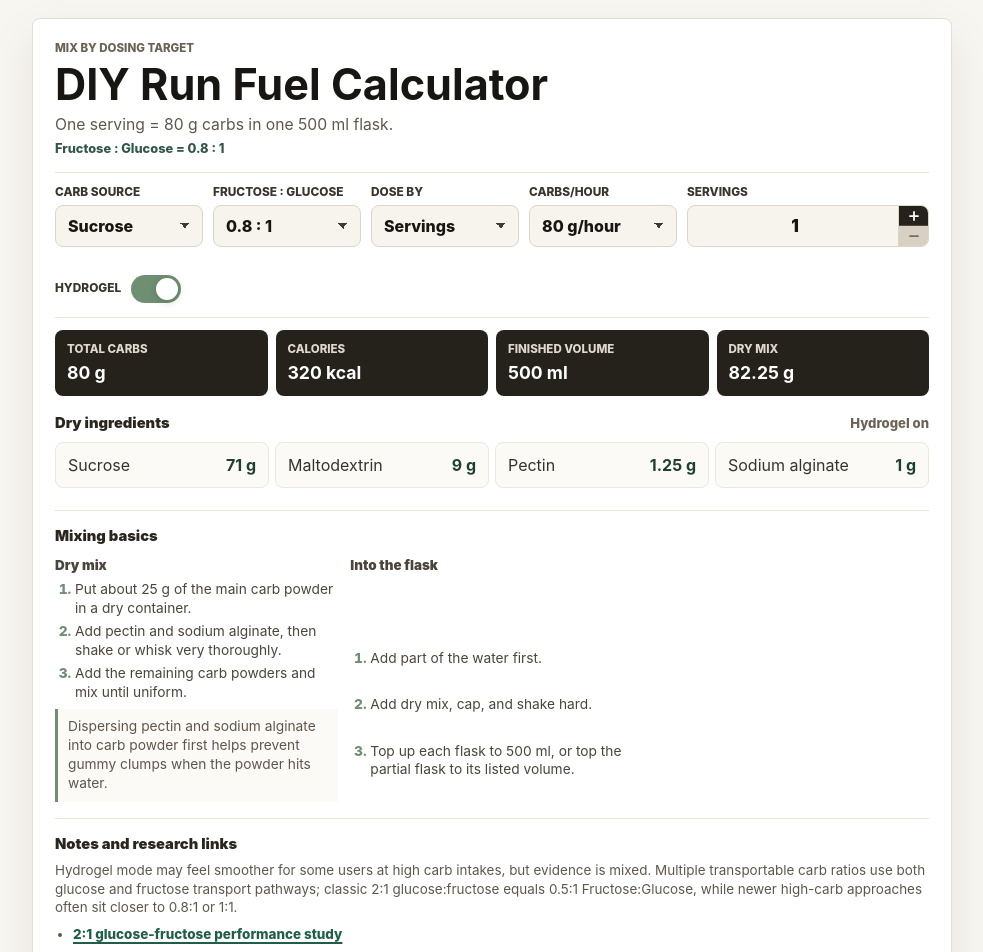
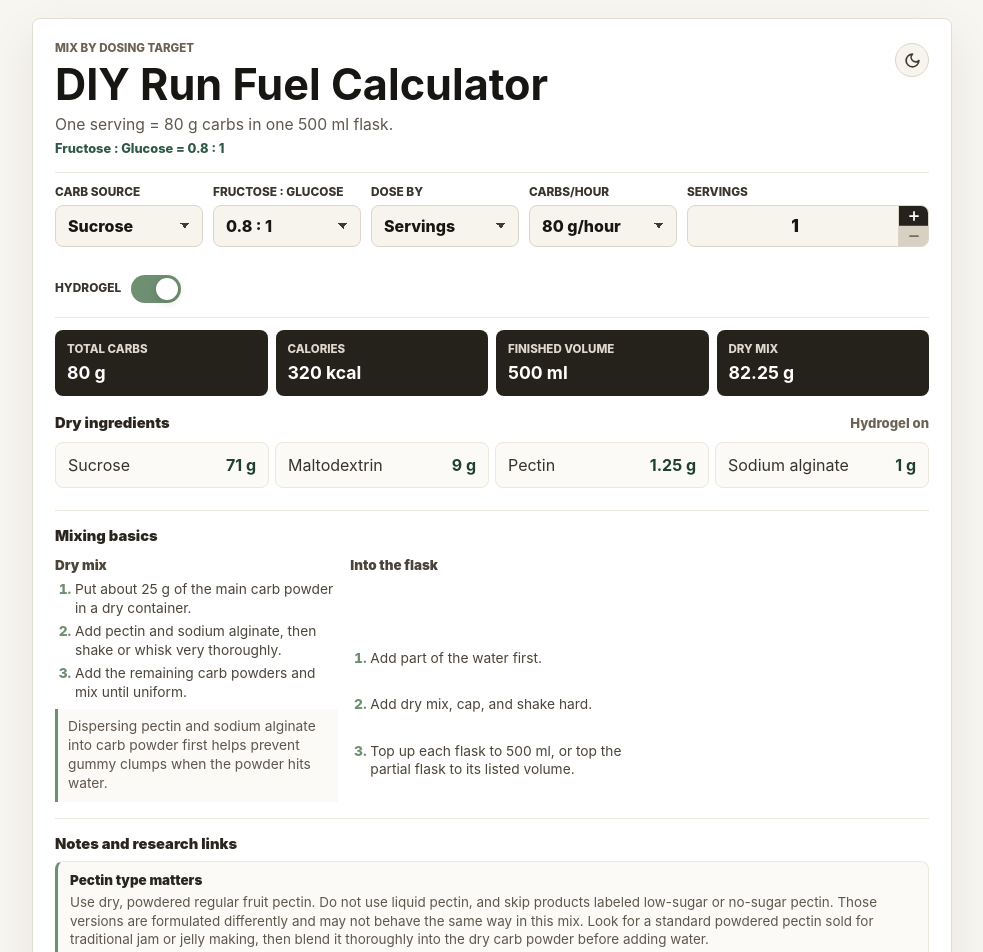
Before and after one commit to noahlimits/diy-320-drink-mix-calculator, a React (Vite) app: page / in a window 1280 px wide. Shown: the top 952 px of the page, without its empty margins (148-1131 px from the left). Built offline with nearby package versions, Linux system fonts and the light colour scheme.

Commit message:
Add pectin guidance and dark mode

```diff
--- a/src/main.tsx
+++ b/src/main.tsx
@@ -1,6 +1,6 @@
 import { StrictMode, useState } from "react";
 import { createRoot } from "react-dom/client";
-import { Minus, Plus } from "lucide-react";
+import { Minus, Moon, Plus, Sun } from "lucide-react";
 import "./styles.css";
 
 type Ingredient = {
@@ -122,6 +122,7 @@ function App() {
   const [customRatio, setCustomRatio] = useState(0.8);
   const [customRatioInput, setCustomRatioInput] = useState("0.8");
   const [hydrogelMode, setHydrogelMode] = useState(true);
+  const [isDarkMode, setIsDarkMode] = useState(false);
 
   const totalRunMinutes = runHours * 60 + runMinutes;
   const runTimeHours = totalRunMinutes / 60;
@@ -255,9 +256,10 @@ function App() {
   };
 
   return (
-    <main className="app-shell">
+    <main className={`app-shell${isDarkMode ? " dark-mode" : ""}`}>
       <section className="calculator" aria-labelledby="calculator-title">
         <header className="hero">
+          <div>
             <p className="eyebrow">Mix by dosing target</p>
             <h1 id="calculator-title">DIY Run Fuel Calculator</h1>
             <p className="subtitle">
@@ -266,6 +268,16 @@ function App() {
                 : `One serving = ${formatGrams(carbsPerHour)} carbs in one 500 ml flask.`}
             </p>
             <p className="ratio-line">Fructose : Glucose = {getRatioLabel(ratio)}</p>
+          </div>
+          <button
+            type="button"
+            className="theme-toggle"
+            onClick={() => setIsDarkMode((currentMode) => !currentMode)}
+            aria-label={isDarkMode ? "Switch to light mode" : "Switch to dark mode"}
+            title={isDarkMode ? "Switch to light mode" : "Switch to dark mode"}
+          >
+            {isDarkMode ? <Sun size={17} strokeWidth={2.4} /> : <Moon size={17} strokeWidth={2.4} />}
+          </button>
         </header>
 
         <section className="control-surface" aria-label="Calculator controls">
@@ -586,6 +598,12 @@ function App() {
 
         <section className="research-notes" aria-labelledby="research-title">
           <h2 id="research-title">Notes and research links</h2>
+          <div className="pectin-note">
+            <h3>Pectin type matters</h3>
+            <p>
+              Use dry, powdered regular fruit pectin. Do not use liquid pectin, and skip products labeled low-sugar or no-sugar pectin. Those versions are formulated differently and may not behave the same way in this mix. Look for a standard powdered pectin sold for traditional jam or jelly making, then blend it thoroughly into the dry carb powder before adding water.
+            </p>
+          </div>
           <p>
             Hydrogel mode may feel smoother for some users at high carb intakes, but evidence is mixed. Multiple transportable carb ratios use both glucose and fructose transport pathways; classic 2:1 glucose:fructose equals 0.5:1 Fructose:Glucose, while newer high-carb approaches often sit closer to 0.8:1 or 1:1.
           </p>
--- a/src/styles.css
+++ b/src/styles.css
@@ -27,10 +27,14 @@ select {
 
 .app-shell {
   align-items: flex-start;
+  background: #f8f6f1;
   display: flex;
   justify-content: center;
   min-height: 100vh;
   padding: 18px;
+  transition:
+    background 180ms ease,
+    color 180ms ease;
 }
 
 .calculator {
@@ -44,7 +48,34 @@ select {
 }
 
 .hero {
+  align-items: flex-start;
+  display: flex;
+  gap: 16px;
+  justify-content: space-between;
   margin-bottom: 16px;
+}
+
+.theme-toggle {
+  align-items: center;
+  background: #f7f4ee;
+  border: 1px solid #ddd5c8;
+  border-radius: 999px;
+  color: #413a30;
+  cursor: pointer;
+  display: inline-flex;
+  flex: 0 0 auto;
+  height: 34px;
+  justify-content: center;
+  margin-top: 2px;
+  transition:
+    background 160ms ease,
+    border-color 160ms ease,
+    color 160ms ease;
+  width: 34px;
+}
+
+.theme-toggle:hover {
+  background: #ece6da;
 }
 
 .eyebrow {
@@ -466,6 +497,22 @@ h1 {
   padding-top: 16px;
 }
 
+.pectin-note {
+  background: #fbfaf7;
+  border: 1px solid #ede7dc;
+  border-left: 3px solid #6f8f72;
+  border-radius: 8px;
+  display: grid;
+  gap: 5px;
+  padding: 10px 12px;
+}
+
+.pectin-note h3 {
+  color: #2a261f;
+  font-size: 0.84rem;
+  font-weight: 900;
+}
+
 .research-notes p,
 .research-notes li {
   color: #5f574c;
@@ -485,6 +532,128 @@ h1 {
   font-weight: 800;
   text-decoration-thickness: 2px;
   text-underline-offset: 3px;
+}
+
+.dark-mode {
+  background: #171714;
+  color: #f4efe6;
+}
+
+.dark-mode .calculator {
+  background: #22211d;
+  border-color: #3d3930;
+  box-shadow: 0 18px 50px rgba(0, 0, 0, 0.34);
+}
+
+.dark-mode .theme-toggle,
+.dark-mode .field input,
+.dark-mode .field select,
+.dark-mode .number-stepper {
+  background-color: #2d2b25;
+  border-color: #4a4438;
+  color: #f4efe6;
+}
+
+.dark-mode .theme-toggle:hover {
+  background: #38352d;
+}
+
+.dark-mode .field select {
+  background:
+    linear-gradient(45deg, transparent 50%, #e7ddcd 50%) calc(100% - 16px) 50% / 6px 6px no-repeat,
+    linear-gradient(135deg, #e7ddcd 50%, transparent 50%) calc(100% - 12px) 50% / 6px 6px no-repeat,
+    #2d2b25;
+}
+
+.dark-mode h1,
+.dark-mode .section-heading h2,
+.dark-mode .mixing h2,
+.dark-mode .research-notes h2,
+.dark-mode .pectin-note h3 {
+  color: #f8f1e6;
+}
+
+.dark-mode .eyebrow,
+.dark-mode .section-heading span,
+.dark-mode .field span,
+.dark-mode .dose-field > span,
+.dark-mode .toggle-field > span {
+  color: #bfb29f;
+}
+
+.dark-mode .subtitle,
+.dark-mode .instruction-group ol,
+.dark-mode .instruction-note,
+.dark-mode .research-notes p,
+.dark-mode .research-notes li,
+.dark-mode .ingredient-row span {
+  color: #d4c8b8;
+}
+
+.dark-mode .ratio-line,
+.dark-mode .ingredient-row strong,
+.dark-mode .research-notes a {
+  color: #9bc6a6;
+}
+
+.dark-mode .control-surface,
+.dark-mode .mixing,
+.dark-mode .research-notes {
+  border-color: #3d3930;
+}
+
+.dark-mode .stepper-actions {
+  border-left-color: #4a4438;
+}
+
+.dark-mode .stepper-button {
+  background: #11100e;
+}
+
+.dark-mode .stepper-button:hover:not(:disabled) {
+  background: #3b372f;
+}
+
+.dark-mode .stepper-button:disabled {
+  background: #4b4539;
+  color: #9e9486;
+}
+
+.dark-mode .runtime-control label span {
+  color: #bfb29f;
+}
+
+.dark-mode .switch-track {
+  background: #4a4438;
+}
+
+.dark-mode .toggle-field input:checked + .switch-track {
+  background: #7da77f;
+}
+
+.dark-mode .result-strip div {
+  background: #11100e;
+}
+
+.dark-mode .result-strip span {
+  color: #cfc3b2;
+}
+
+.dark-mode .volume-note {
+  background: #1f312c;
+  border-color: #36584f;
+  color: #c6ded6;
+}
+
+.dark-mode .volume-note strong {
+  color: #e4f3ed;
+}
+
+.dark-mode .ingredient-row,
+.dark-mode .instruction-note,
+.dark-mode .pectin-note {
+  background: #2a2822;
+  border-color: #3f3a31;
 }
 
 @media (max-width: 720px) {
```
Lines whose indentation alone changed are shown as unchanged.
